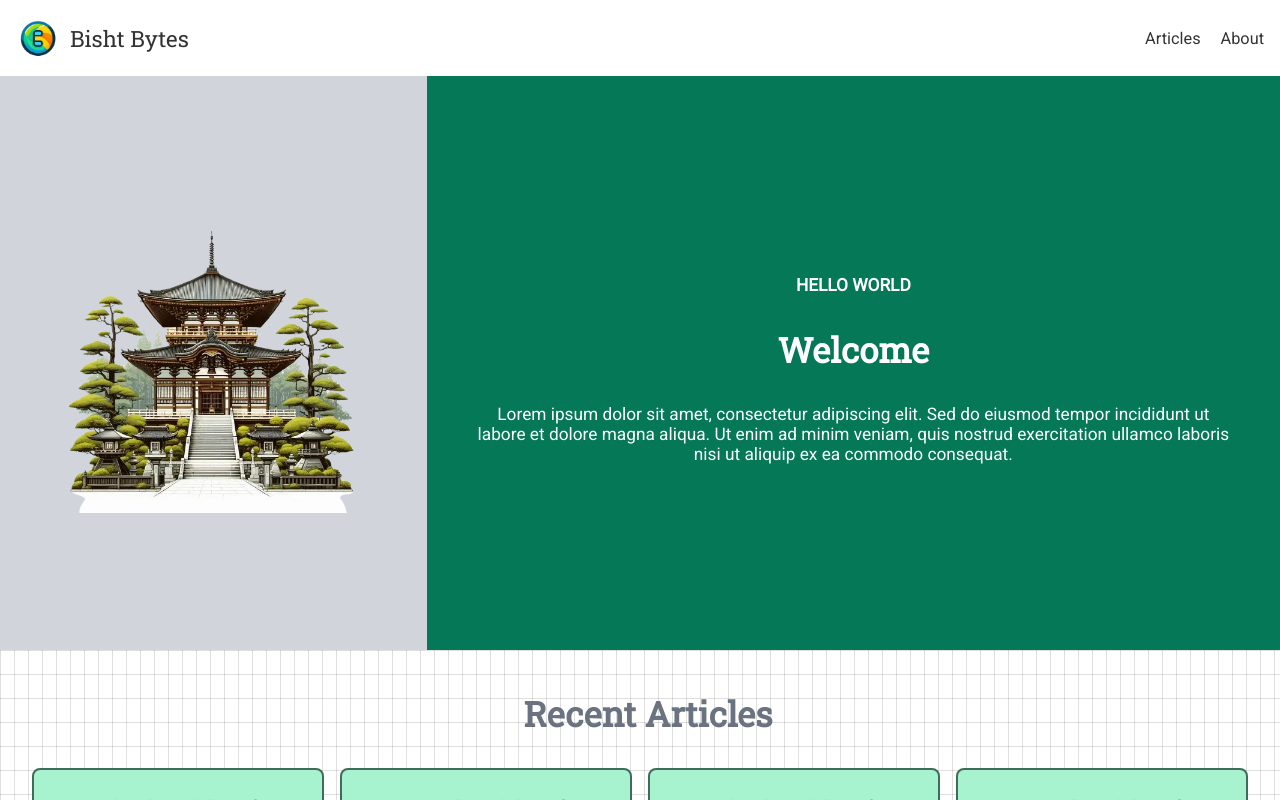
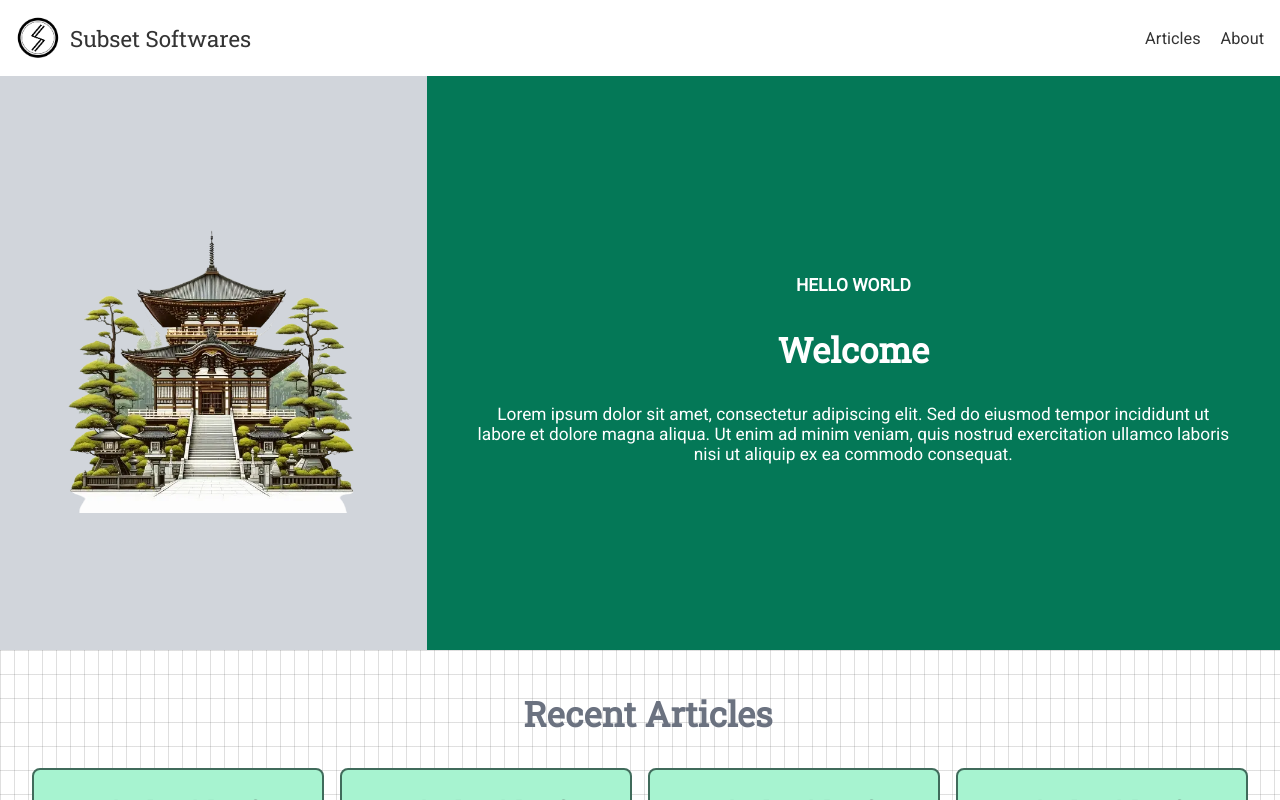
Before and after one commit to subsetsoftwares/nextjs-mdx-blog-template, a Next.js app: page / in a window 1280 px wide. Shown: the top 800 px of the page. Built offline with nearby package versions, Linux system fonts and the light colour scheme.

Commit message:
migration to nextjs 14 completed

```diff
--- a/utility/constants.ts
+++ b/utility/constants.ts
@@ -4,8 +4,8 @@ export const TOP_TAGS_LIMIT = 14;
 export const DEFAULT_PAGE_LIMIT = 10;
 export const MAX_PAGES = 1000;
 
-export const SITE_TITLE = "Bisht Bytes";
-export const LOGO_URL = "/bishtbytes-color-logo-transparent.webp";
+export const SITE_TITLE = "Subset Softwares";
+export const LOGO_URL = "/subset-logo-transparent.webp";
 export const ZEN_TEMPLE_URL = "/zen-temple.webp";
 export const ZEN_TEMPLE_LARGE_URL = "/zen-temple-larger.webp";
 
```
Also changed, not shown: public/bishtbytes-color-logo-transparent.png (deleted), public/bishtbytes-color-logo-transparent.webp (deleted).
